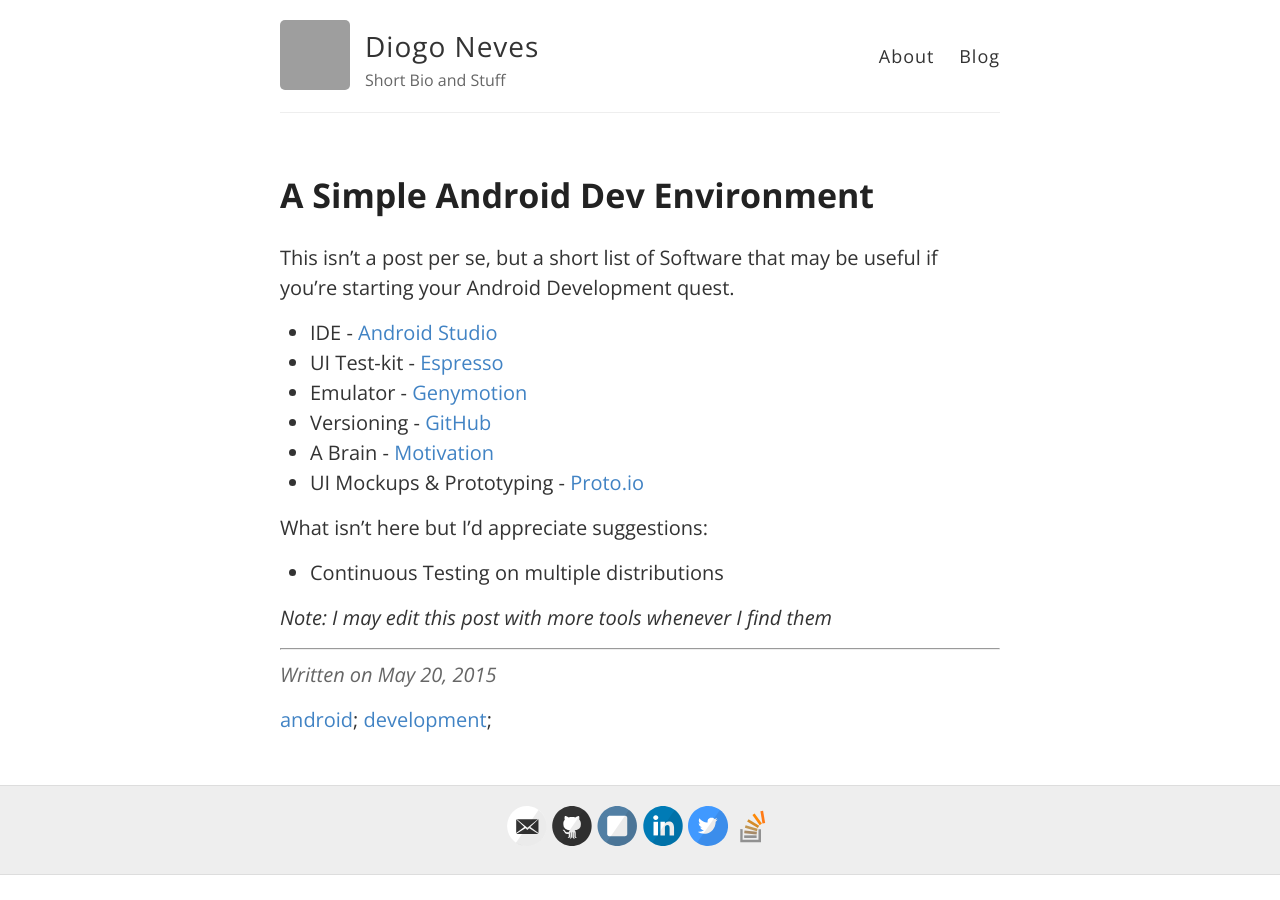
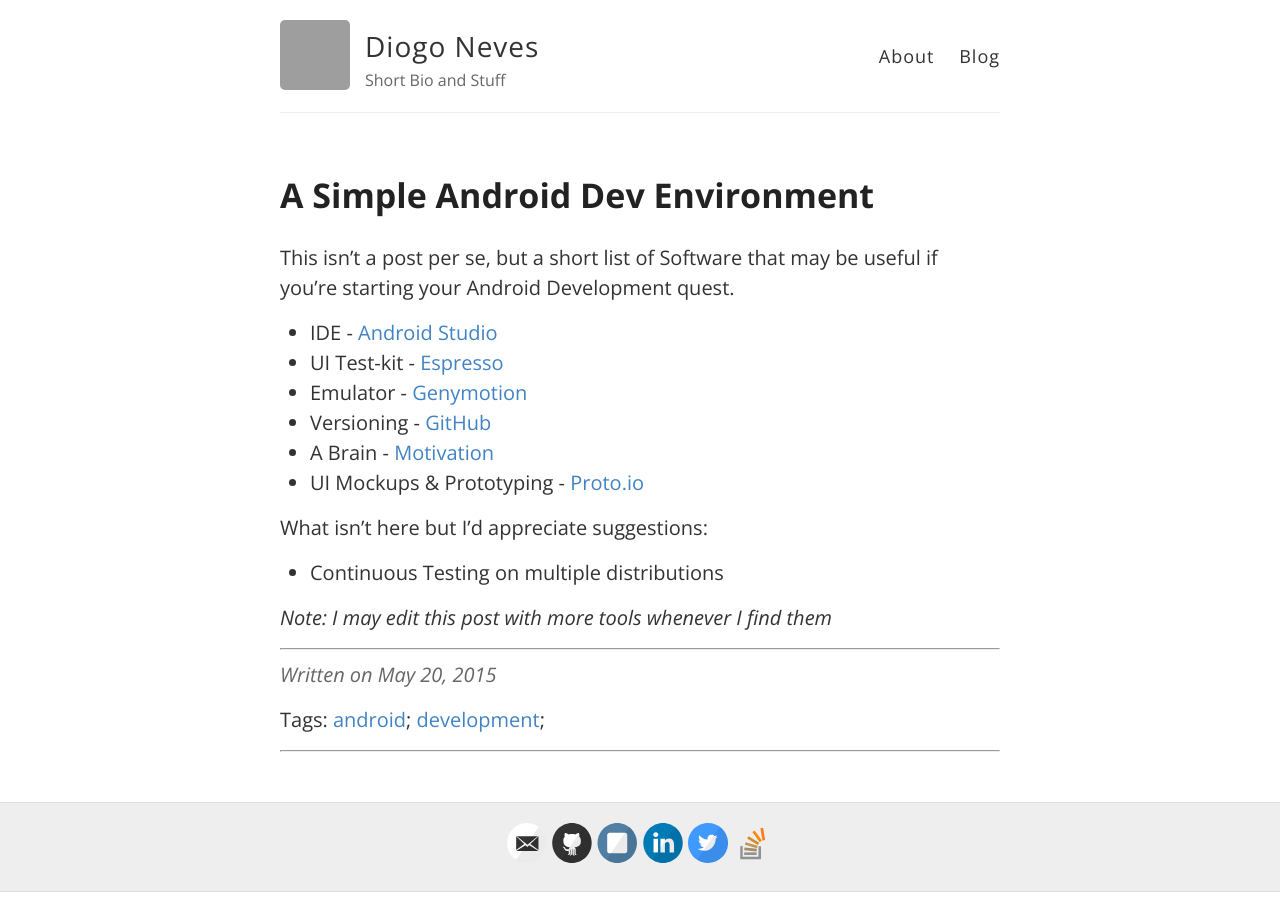
Before and after one commit to DiogoNeves/diogoneves.github.io, a Jekyll site: the page built from _posts/2015-05-20-a-simple-android-dev-environment.markdown, in a window 1280 px wide. Built offline with Jekyll 4.4.1, drawn with Linux system fonts in a browser that asks for light colours; comment, search, counter and statistics services are not loaded; grey boxes are pictures that could not be loaded.

Commit message:
Improved posts' layout

```diff
--- a/_layouts/post.html
+++ b/_layouts/post.html
@@ -17,11 +17,16 @@
 
   <div class="tag_list">
     <p>
+      Tags:
       {% for tag in page.tags %}
         <a class="tag_list_link" href="/tag/{{ tag }}">{{ tag }}</a>;
       {% endfor %}
     </p>
   </div>
+</article>
 
+<hr />
+
+<comments>
   {% include disqus.html disqus_identifier=page.disqus_identifier %}
-</article>
+</comments>
```
